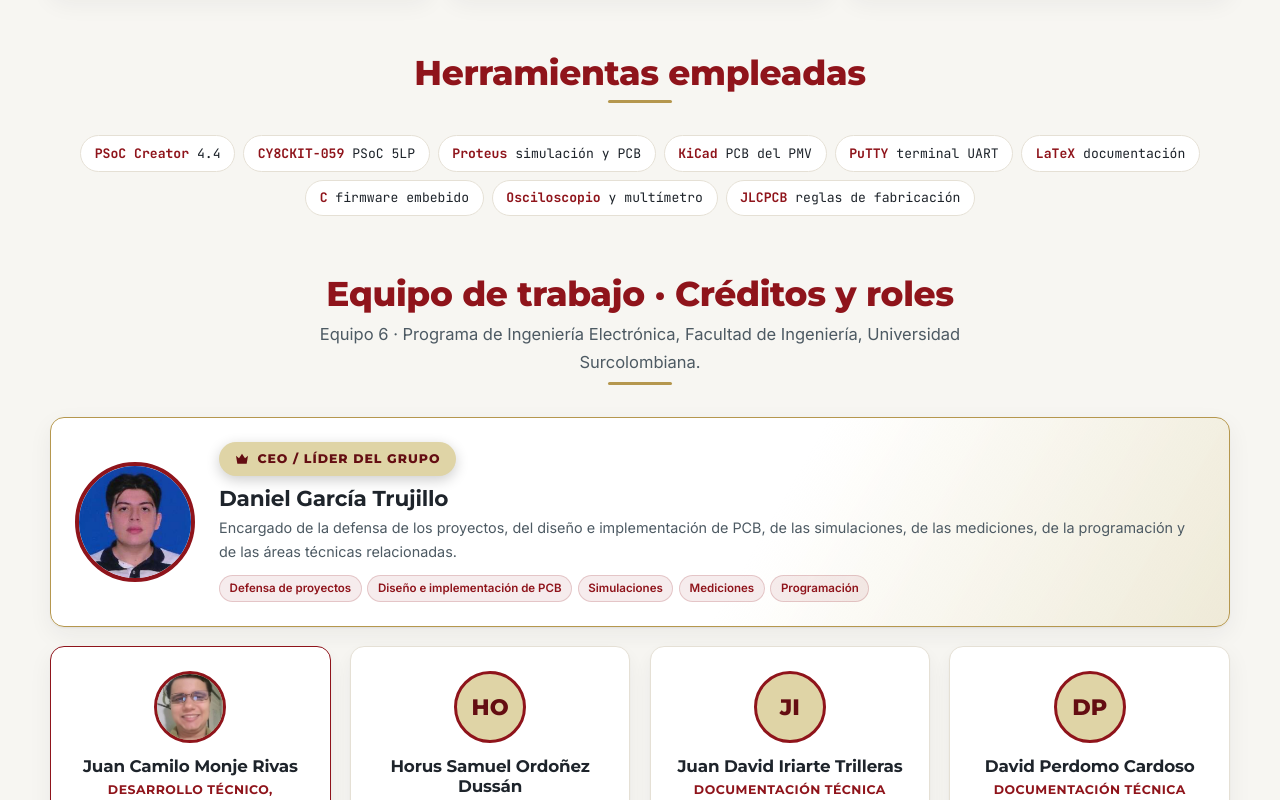
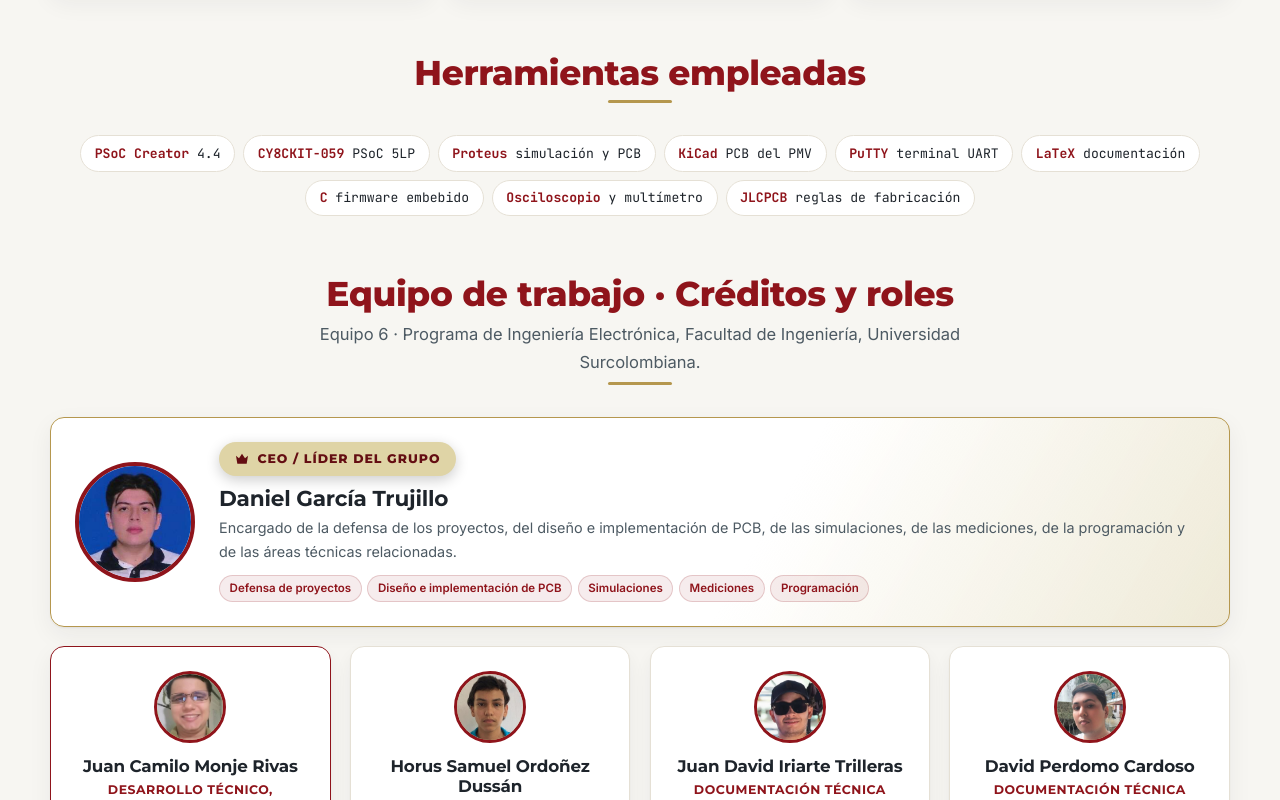
Before and after one commit to DGT2004/portafolio-monje, a plain HTML site: page index.html in a window 1280 px wide. Shown: the part 2000-2800 px from the top of the page. Drawn offline with Linux system fonts and the light colour scheme.

Commit message:
Agrega fotos de Horus, Juan David y David en creditos del equipo
Co-Authored-By: Claude Sonnet 5.5 <noreply@anthropic.com>
Claude-Session: https://claude.ai/code/session_011oAFSHuSUfurTcYGtgqamj

```diff
--- a/css/estilos.css
+++ b/css/estilos.css
@@ -536,7 +536,7 @@ details.acordeon[open] summary::after { transform: rotate(45deg); }
 }
 
 /* Foto del autor en la tarjeta de equipo */
-img.avatar--foto { object-fit: cover; object-position: 50% 35%; border: 3px solid var(--vino); padding: 0; }
+img.avatar--foto { object-fit: cover; object-position: 50% 35%; border: 3px solid var(--vino); padding: 0; display: block; }
 .miembro--autor { border-color: var(--vino); }
 
 /* Evita desborde horizontal en móviles */
--- a/index.html
+++ b/index.html
@@ -208,21 +208,21 @@
           <div class="etiquetas"><span class="etiqueta">PCB</span><span class="etiqueta">Simulaciones</span><span class="etiqueta">Mediciones</span><span class="etiqueta">Programación</span></div>
         </article>
         <article class="tarjeta tarjeta--elevable miembro revelar">
-          <div class="avatar" aria-hidden="true">HO</div>
+          <img class="avatar avatar--foto" src="assets/img/perfil-horus-ordonez.jpg" alt="Horus Samuel Ordoñez Dussán" width="72" height="72" loading="lazy">
           <h3>Horus Samuel Ordoñez Dussán</h3>
           <div class="miembro__rol">Diseño gráfico y divulgación</div>
           <p>Creación de todos los pósteres de los proyectos.</p>
           <div class="etiquetas"><span class="etiqueta">Pósteres</span><span class="etiqueta">Comunicación visual</span></div>
         </article>
         <article class="tarjeta tarjeta--elevable miembro revelar">
-          <div class="avatar" aria-hidden="true">JI</div>
+          <img class="avatar avatar--foto" src="assets/img/perfil-juan-david-iriarte.jpg" alt="Juan David Iriarte Trilleras" width="72" height="72" loading="lazy">
           <h3>Juan David Iriarte Trilleras</h3>
           <div class="miembro__rol">Documentación técnica</div>
           <p>Toda la documentación e informes de los proyectos.</p>
           <div class="etiquetas"><span class="etiqueta">Informes</span><span class="etiqueta">Bitácoras</span></div>
         </article>
         <article class="tarjeta tarjeta--elevable miembro revelar">
-          <div class="avatar" aria-hidden="true">DP</div>
+          <img class="avatar avatar--foto" src="assets/img/perfil-david-perdomo.jpg" alt="David Perdomo Cardoso" width="72" height="72" loading="lazy">
           <h3>David Perdomo Cardoso</h3>
           <div class="miembro__rol">Documentación técnica</div>
           <p>Toda la documentación e informes de los proyectos.</p>
```
Also changed, not shown: assets/img/perfil-david-perdomo.jpg (added), assets/img/perfil-horus-ordonez.jpg (added), assets/img/perfil-juan-david-iriarte.jpg (added).
